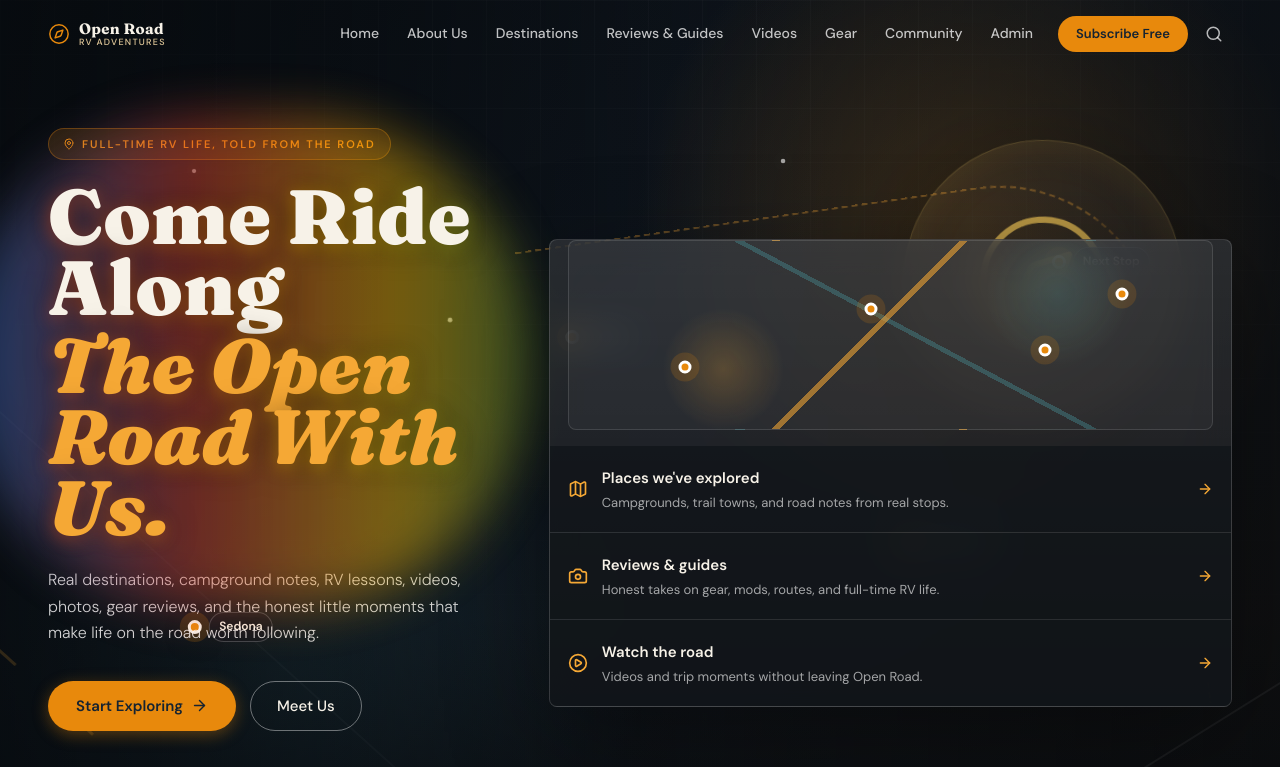
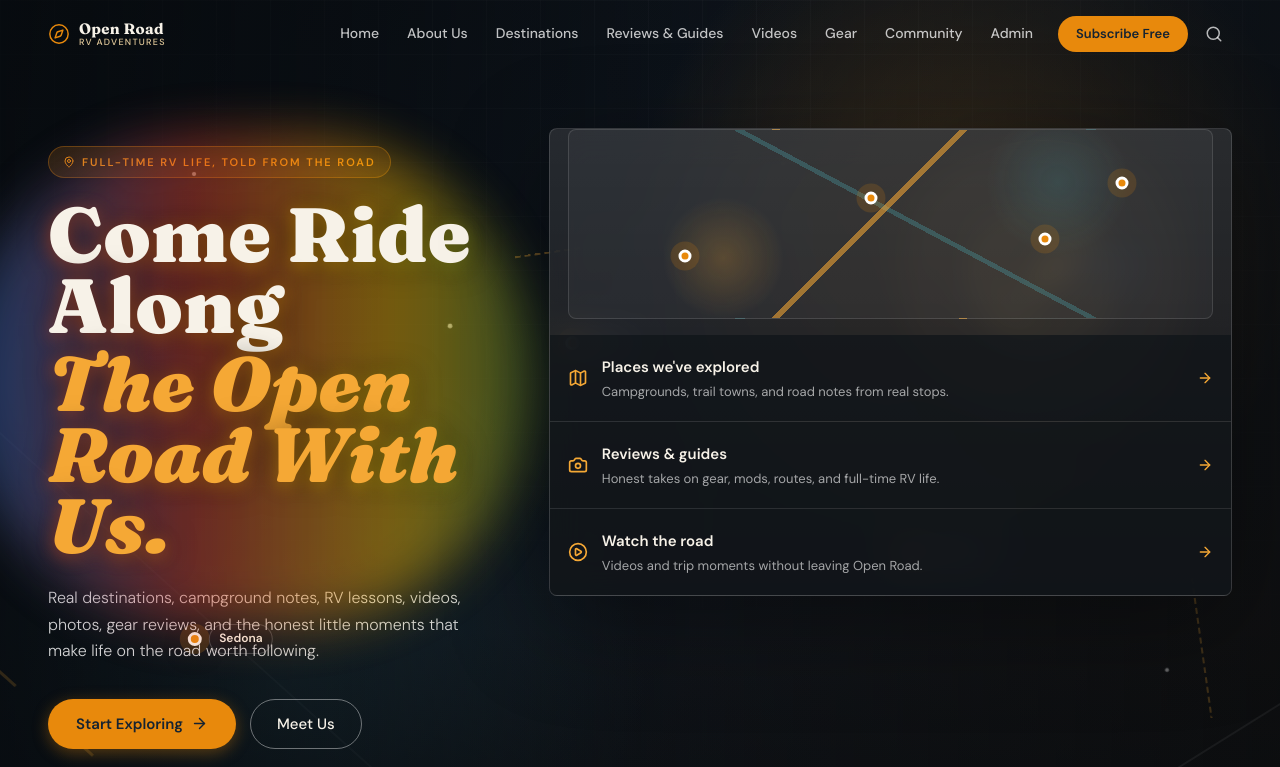
Before and after one commit to davstar1/RV-Adventures, a React (Vite) app: page / in a window 1280 px wide. Shown: the top 767 px of the page. Built offline with nearby package versions, Linux system fonts and the light colour scheme; no server answers; the database is empty.

Commit message:
Align hero text with slideshow

```diff
--- a/src/Hero.css
+++ b/src/Hero.css
@@ -159,7 +159,7 @@
   flex: 1;
   display: grid;
   grid-template-columns: minmax(300px, .78fr) minmax(420px, 1.22fr);
-  align-items: center;
+  align-items: start;
   gap: clamp(28px, 5vw, 68px);
   padding-top: 128px;
   padding-bottom: 118px;
@@ -167,6 +167,7 @@
 
 .hero-content {
   max-width: 560px;
+  padding-top: 18px;
 }
 
 .hero-eyebrow {
@@ -770,6 +771,10 @@
     padding-top: 112px;
   }
 
+  .hero-content {
+    padding-top: 0;
+  }
+
   .hero-feature {
     max-width: 720px;
   }
```
